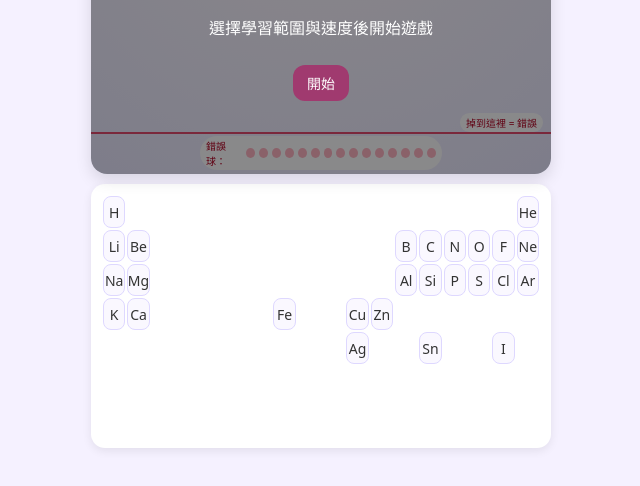
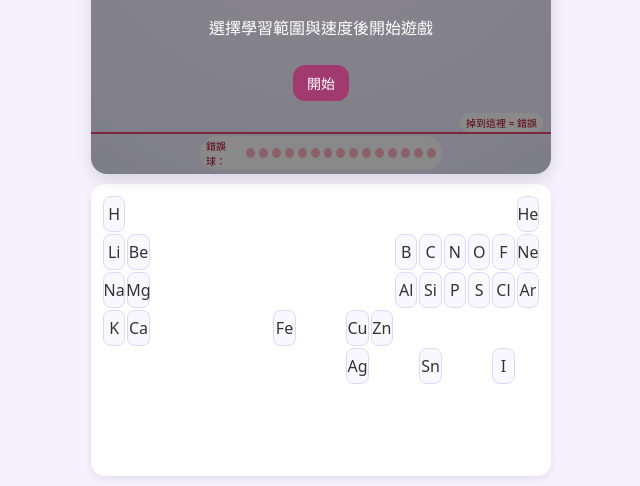
Before and after one commit to Elina-ching/element-game, a plain HTML site: page index.html in a window 1280 px wide. Shown: the part 392-878 px from the top of the page, without its empty margins (319-959 px from the left). Before the commit the page ends 850 px from the top, so only its background shows below. Drawn offline with Linux system fonts and the light colour scheme.

```diff
--- a/index.html
+++ b/index.html
@@ -210,11 +210,11 @@
     }
    .element-cell {
     border-radius: 8px;
-    height: 32px;     /* ⭐ 改這個 */
+    height: 36px;     /* ⭐ 改這個 */
     display: flex;
     align-items: center;
     justify-content: center;
-    font-size: 14px;  /* 建議加這個，確保字大小一致 */
+    font-size: 16px;  /* 建議加這個，確保字大小一致 */
     }
     .has-element {
       cursor: pointer;
```
